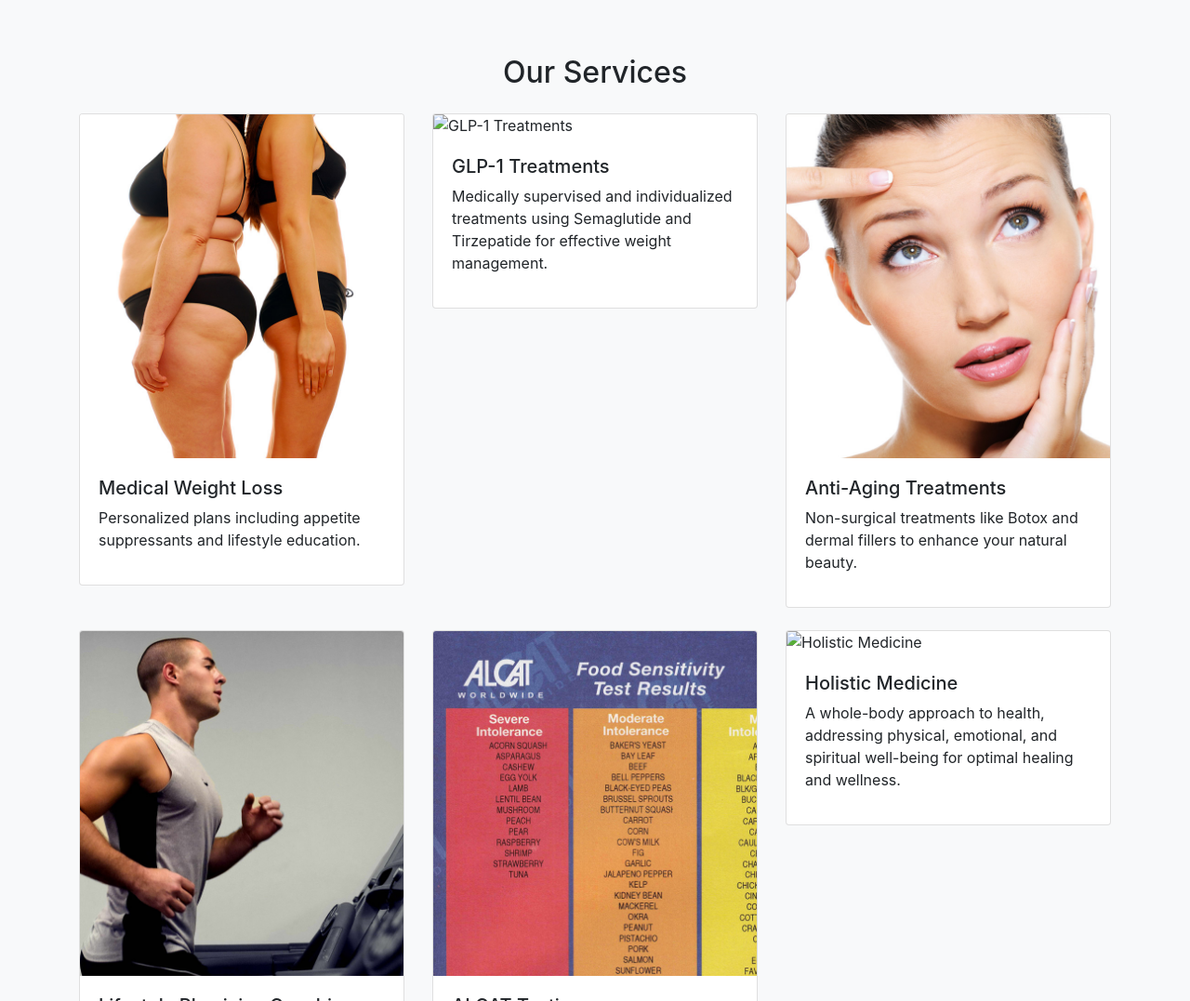
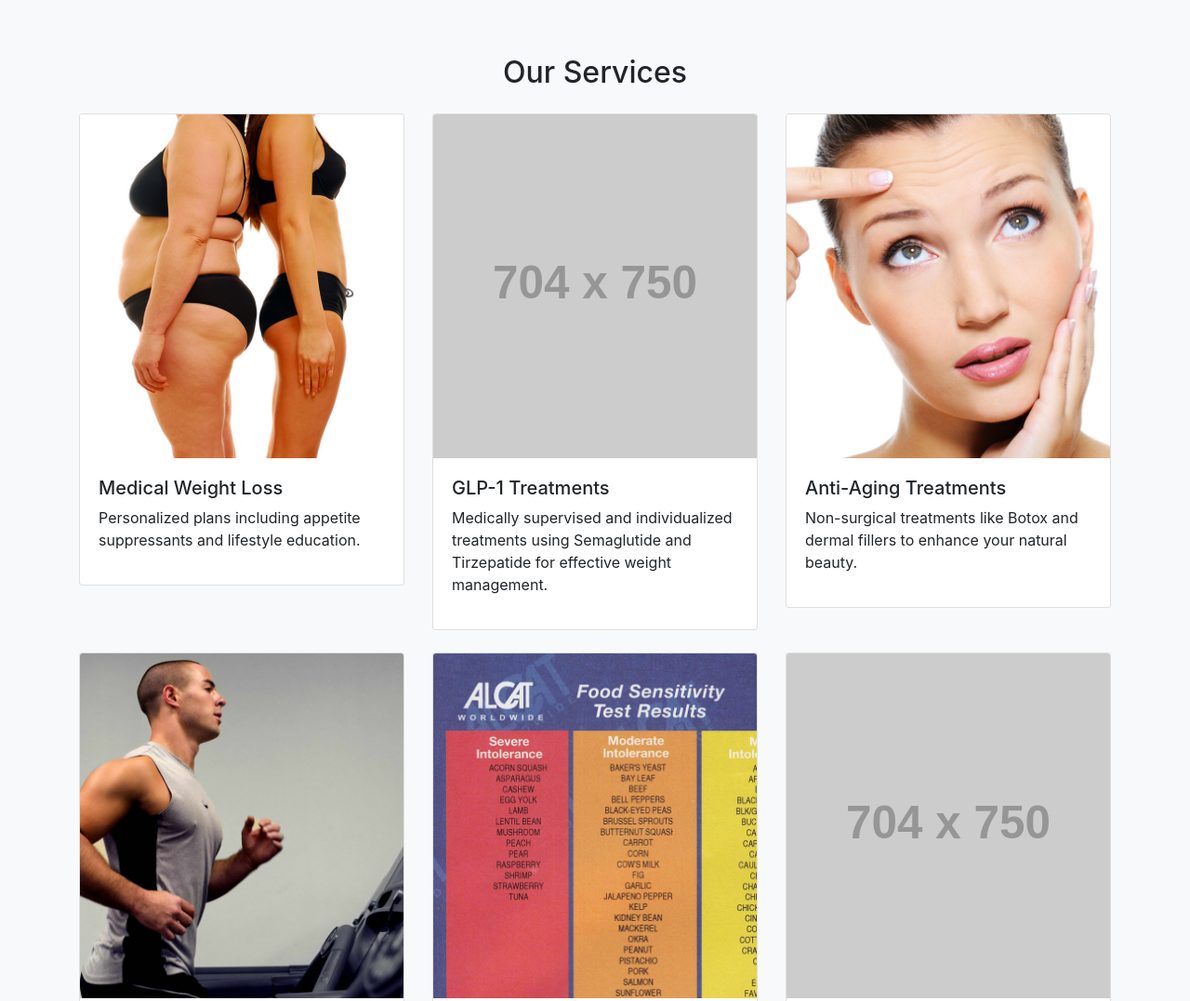
Before and after one commit to drkarstaedt/drkarstaedt.github.io, a plain HTML site: page index2.html in a window 1280 px wide. Shown: the part 2280-3357 px from the top of the page at 93% size. Drawn offline with nearby package versions, Linux system fonts and the light colour scheme; placeholder pictures from the web are drawn by us.

Commit message:
Placeholders for images that don't yet exist

```diff
--- a/index2.html
+++ b/index2.html
@@ -202,7 +202,7 @@
                 </div>
                 <div class="col-md-4">
                     <div class="card">
-                        <img src="images/glp1-treatments.jpg" alt="GLP-1 Treatments" class="card-img-top">
+                        <img src="https://placehold.co/704x750?text=placeholder" alt="GLP-1 Treatments" class="card-img-top">
                         <div class="card-body">
                             <h5>GLP-1 Treatments</h5>
                             <p>Medically supervised and individualized treatments using Semaglutide and Tirzepatide for effective weight management.</p>
@@ -240,7 +240,7 @@
                 </div>
                 <div class="col-md-4">
                     <div class="card">
-                        <img src="images/holistic-medicine.jpg" alt="Holistic Medicine" class="card-img-top">
+                        <img src="https://placehold.co/704x750?text=placeholder" alt="Holistic Medicine" class="card-img-top">
                         <div class="card-body">
                             <h5>Holistic Medicine</h5>
                             <p>A whole-body approach to health, addressing physical, emotional, and spiritual well-being for optimal healing and wellness.</p>
```
